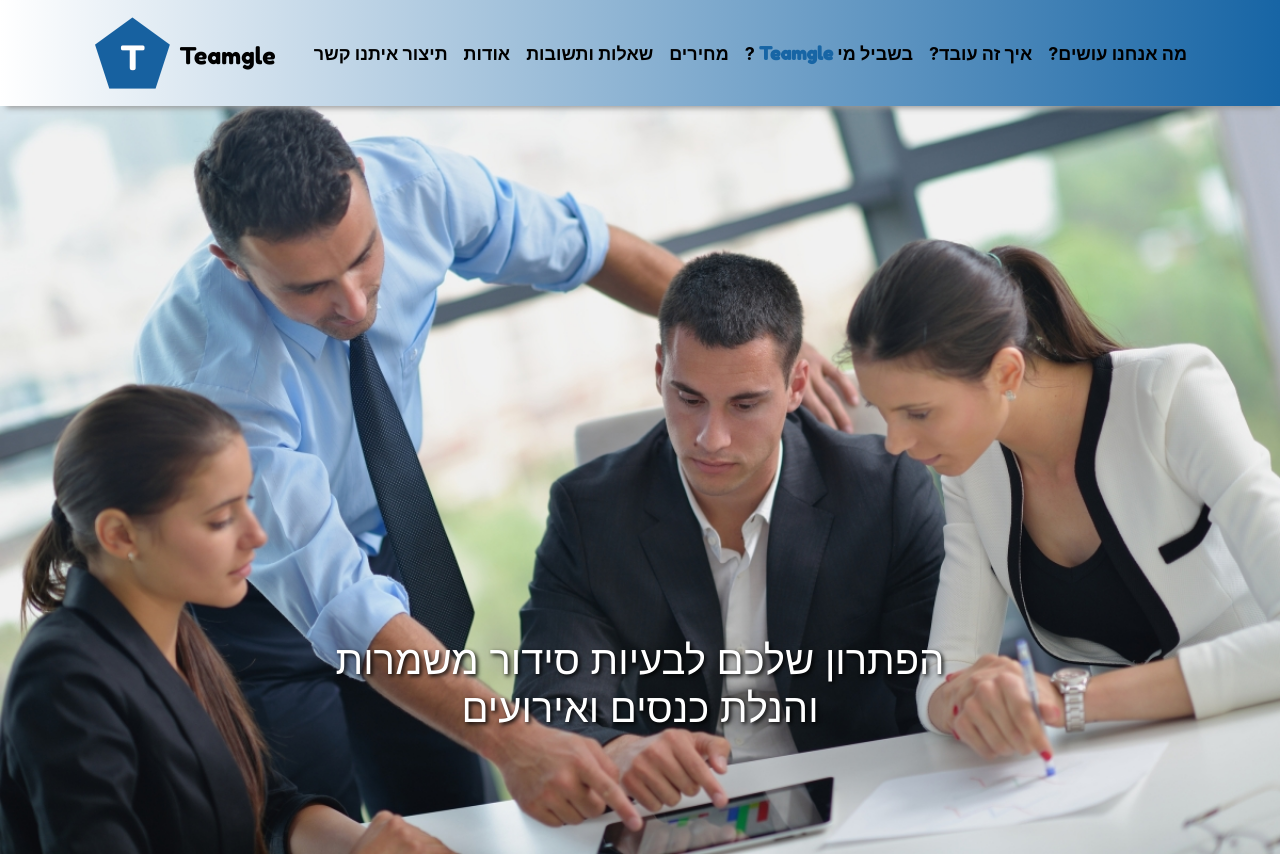
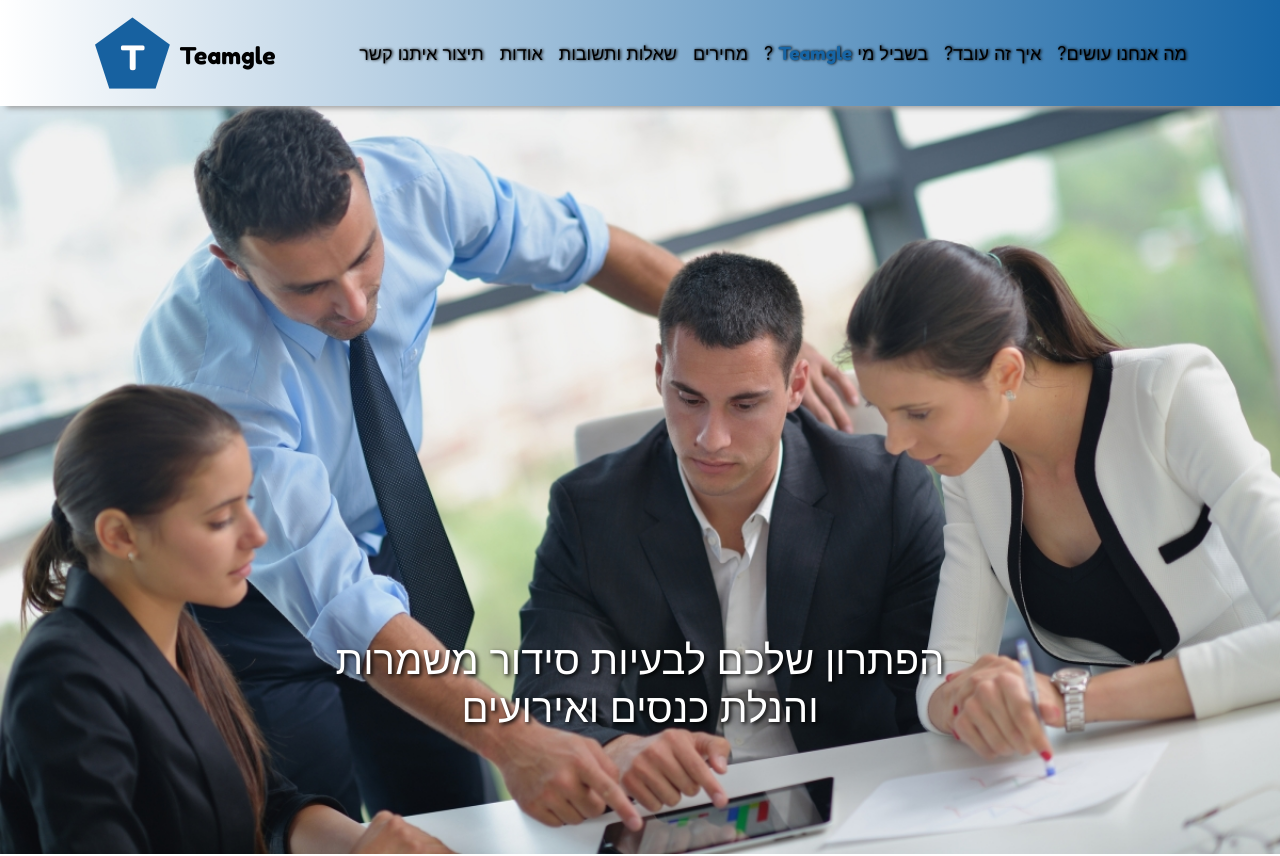
Before and after one commit to colocba/teamgle-heb, an Angular app: page /#/home in a window 1280 px wide. Shown: the top 856 px of the page. Built offline with nearby package versions, Linux system fonts and the light colour scheme; a web font is replaced by a local one; what @nicky-lenaers/ngx-scroll-to would draw is missing.

Commit message:
Shadows in navbar a's

```diff
--- a/src/app/navbar/navbar.component.css
+++ b/src/app/navbar/navbar.component.css
@@ -13,9 +13,9 @@
 
   .navbar a {
     color: black;
-    font-weight: bold;
     font-size: 18px;
     cursor: pointer;
+    text-shadow: 1px 0px 3px #000000;
   }
 
   .cov-img {
```
Also changed, not shown: 5 other files (tests, documents, lock files or other folders).
